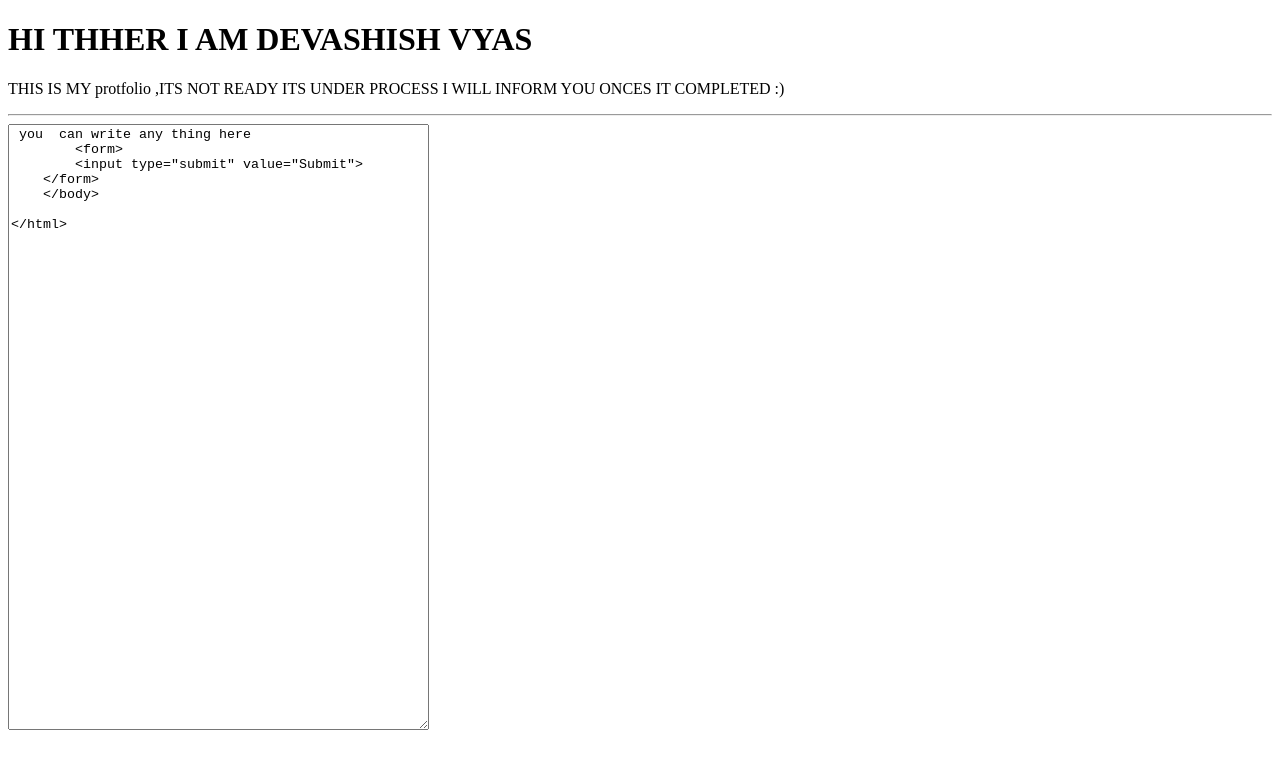
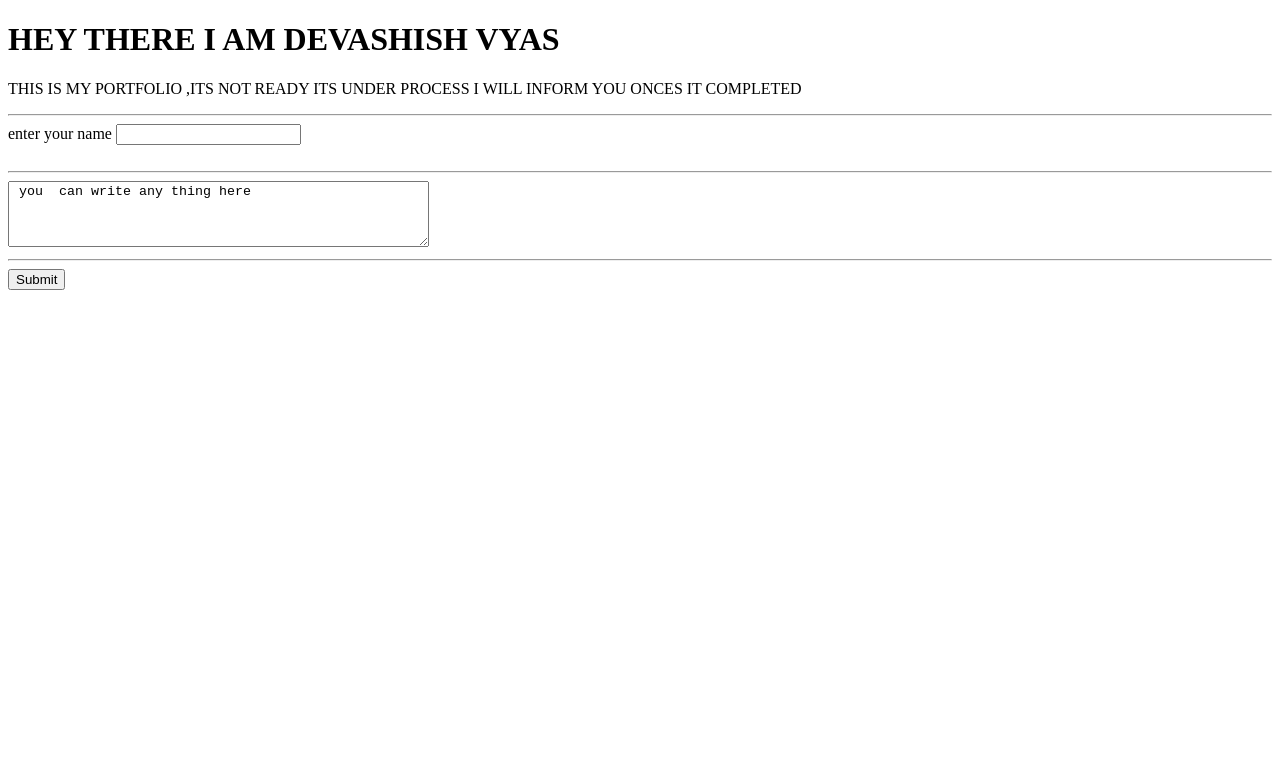
Before and after one commit to Devashishvyas9/portfolio-devashish-vyas, a plain HTML site: page index.html in a window 1280 px wide. Drawn offline with Linux system fonts and the light colour scheme.

Commit message:
update : index.html

```diff
--- a/index.html
+++ b/index.html
@@ -9,13 +9,16 @@
 </head>
 
 <body>
-    <h1> HI THHER I AM DEVASHISH VYAS </h1>
-    <P> THIS IS MY protfolio ,ITS NOT READY ITS UNDER PROCESS I WILL INFORM YOU ONCES IT COMPLETED :) </P>
-    <HR>
-    <textarea id="textarea" name="textarea" rows="40" cols="50"> you  can write any thing here
-        <form>
-        <input type="submit" value="Submit">
-    </form>
-    </body>
+    <h1> HEY THERE I AM DEVASHISH VYAS </h1>
+    <P> THIS IS MY PORTFOLIO ,ITS NOT READY ITS UNDER PROCESS I WILL INFORM YOU ONCES IT COMPLETED </P>
+    <HR> enter your name <input type="text" id="name" name="name"><br><br>
+    <hr>
+    <textarea id="textarea" name="textarea" rows="4" cols="50"> you  can write any thing here</textarea>
+    <hr>
+    <input type="submit" value="Submit">
+
+
+
+</body>
 
 </html>
```
